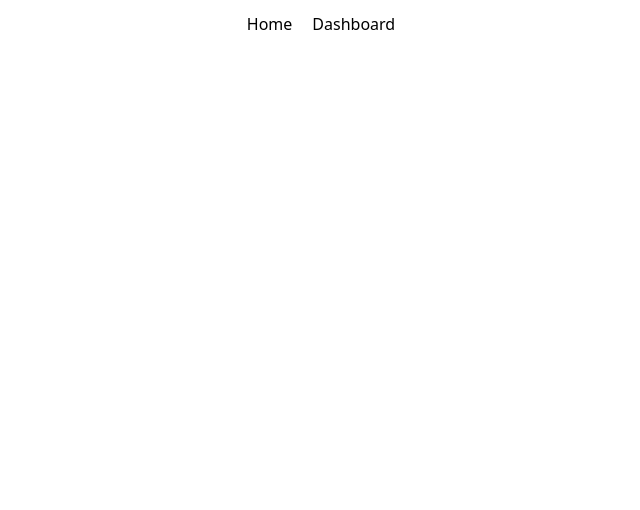
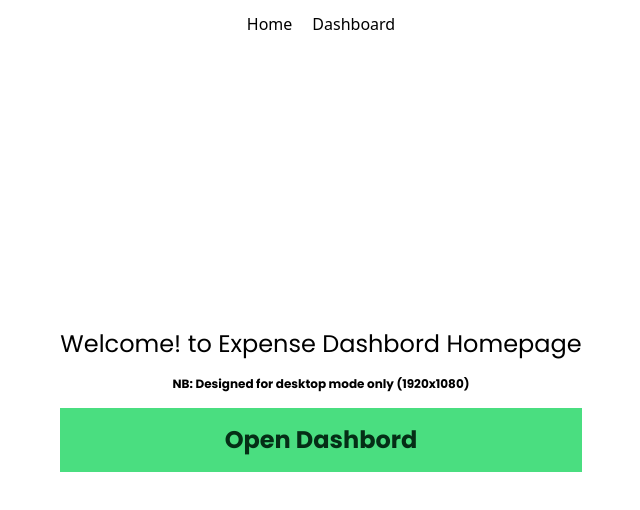
Before and after one commit to devjunaeid/expense-dashboard, a Vue app: page / in a window 1280 px wide. Shown: the top 510 px of the page, without its empty margins (319-959 px from the left). Built offline with nearby package versions, Linux system fonts and the light colour scheme; the HTML template or start-up script is replaced by a standard one.

Commit message:
Added a small massage with Dashboard link.

```diff
--- a/src/views/HomeView.vue
+++ b/src/views/HomeView.vue
@@ -1,7 +1,14 @@
 <script setup>
+import { RouterLink } from 'vue-router';
+
 </script>
 
 <template>
-  <main>
+  <main class="w-full h-screen flex justify-center items-center">
+   <div class="flex flex-col gap-4 text-black text-center font-poppins text-2xl">
+    <p>Welcome! to Expense Dashbord Homepage</p>
+    <p class="font-bold text-xs">NB: Designed for desktop mode only (1920x1080)</p>
+    <RouterLink class="bg-green-400 text-green-950 font-bold p-4" to="/dashboard/expense">Open Dashbord</RouterLink>
+   </div>
   </main>
 </template>
```
